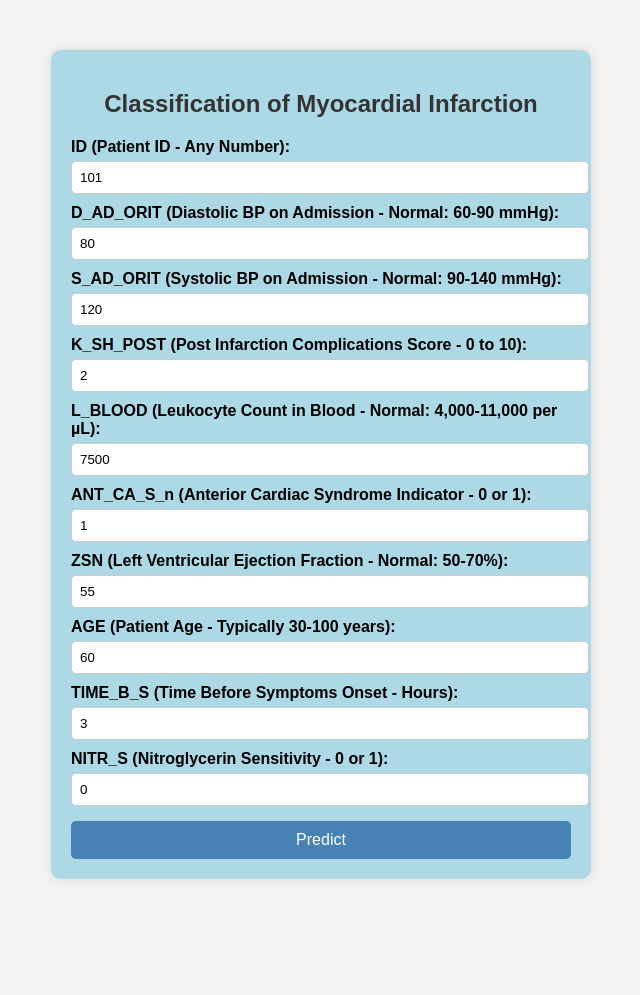
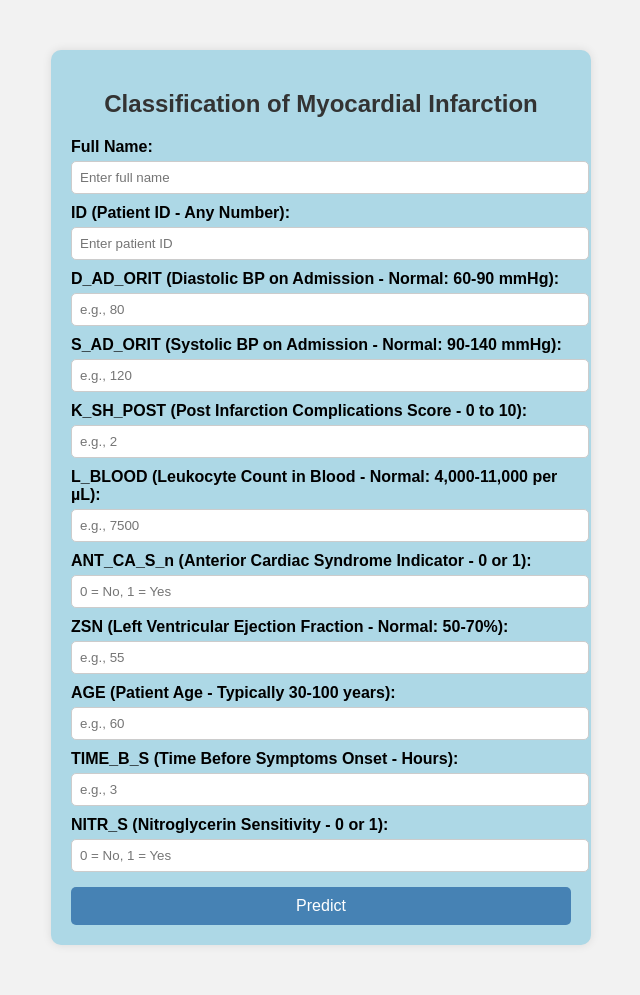
Before and after one commit to deepikareddy-22/Myocardial-infraction, a Python web app: template templates/home.html in a window 1280 px wide. Shown: the whole page, without its empty margins (319-959 px from the left). Before the commit the page ends 879 px from the top, so only its background shows below. Run offline with Jinja, Linux system fonts and the light colour scheme; the template is opened without the code that fills it, so the values that code supplies are empty.

Commit message:
Update home.html

```diff
--- a/templates/home.html
+++ b/templates/home.html
@@ -6,13 +6,13 @@
     <title>Classification of Myocardial Infarction</title>
     <style>
         body {
-            background-color: #f2f2f2; /* Light grey background */
+            background-color: #f2f2f2;
             font-family: Arial, sans-serif;
         }
         .container {
             max-width: 500px;
             margin: 50px auto;
-            background: #add8e6; /* Light blue container */
+            background: #add8e6;
             padding: 20px;
             border-radius: 10px;
             box-shadow: 0px 0px 10px rgba(0, 0, 0, 0.1);
@@ -36,7 +36,7 @@
         button {
             width: 100%;
             padding: 10px;
-            background: #4682B4; /* Medium blue */
+            background: #4682B4;
             border: none;
             border-radius: 5px;
             margin-top: 15px;
@@ -45,49 +45,49 @@
             color: white;
         }
         button:hover {
-            background: #4169E1; /* Royal blue */
+            background: #4169E1;
         }
     </style>
 </head>
 <body>
-
     <div class="container">
         <h2>Classification of Myocardial Infarction</h2>
         <form action="/predict" method="post">
+            <label for="Full_Name">Full Name:</label>
+            <input type="text" id="Full_Name" name="Full_Name" placeholder="Enter full name" required>
 
             <label for="ID">ID (Patient ID - Any Number):</label>
-            <input type="number" id="ID" name="ID" value="101" required>
+            <input type="number" id="ID" name="ID" placeholder="Enter patient ID" required>
 
             <label for="D_AD_ORIT">D_AD_ORIT (Diastolic BP on Admission - Normal: 60-90 mmHg):</label>
-            <input type="number" id="D_AD_ORIT" name="D_AD_ORIT" value="80" min="40" max="120" required>
+            <input type="number" id="D_AD_ORIT" name="D_AD_ORIT" placeholder="e.g., 80" min="40" max="120" required>
 
             <label for="S_AD_ORIT">S_AD_ORIT (Systolic BP on Admission - Normal: 90-140 mmHg):</label>
-            <input type="number" id="S_AD_ORIT" name="S_AD_ORIT" value="120" min="70" max="200" required>
+            <input type="number" id="S_AD_ORIT" name="S_AD_ORIT" placeholder="e.g., 120" min="70" max="200" required>
 
             <label for="K_SH_POST">K_SH_POST (Post Infarction Complications Score - 0 to 10):</label>
-            <input type="number" id="K_SH_POST" name="K_SH_POST" value="2" min="0" max="10" required>
+            <input type="number" id="K_SH_POST" name="K_SH_POST" placeholder="e.g., 2" min="0" max="10" required>
 
             <label for="L_BLOOD">L_BLOOD (Leukocyte Count in Blood - Normal: 4,000-11,000 per µL):</label>
-            <input type="number" id="L_BLOOD" name="L_BLOOD" value="7500" min="1000" max="20000" required>
+            <input type="number" id="L_BLOOD" name="L_BLOOD" placeholder="e.g., 7500" min="1000" max="20000" required>
 
             <label for="ANT_CA_S_n">ANT_CA_S_n (Anterior Cardiac Syndrome Indicator - 0 or 1):</label>
-            <input type="number" id="ANT_CA_S_n" name="ANT_CA_S_n" value="1" min="0" max="1" required>
+            <input type="number" id="ANT_CA_S_n" name="ANT_CA_S_n" placeholder="0 = No, 1 = Yes" min="0" max="1" required>
 
             <label for="ZSN">ZSN (Left Ventricular Ejection Fraction - Normal: 50-70%):</label>
-            <input type="number" id="ZSN" name="ZSN" value="55" min="10" max="90" required>
+            <input type="number" id="ZSN" name="ZSN" placeholder="e.g., 55" min="10" max="90" required>
 
             <label for="AGE">AGE (Patient Age - Typically 30-100 years):</label>
-            <input type="number" id="AGE" name="AGE" value="60" min="18" max="120" required>
+            <input type="number" id="AGE" name="AGE" placeholder="e.g., 60" min="18" max="120" required>
 
             <label for="TIME_B_S">TIME_B_S (Time Before Symptoms Onset - Hours):</label>
-            <input type="number" id="TIME_B_S" name="TIME_B_S" value="3" min="0" max="48" required>
+            <input type="number" id="TIME_B_S" name="TIME_B_S" placeholder="e.g., 3" min="0" max="48" required>
 
             <label for="NITR_S">NITR_S (Nitroglycerin Sensitivity - 0 or 1):</label>
-            <input type="number" id="NITR_S" name="NITR_S" value="0" min="0" max="1" required>
+            <input type="number" id="NITR_S" name="NITR_S" placeholder="0 = No, 1 = Yes" min="0" max="1" required>
 
             <button type="submit">Predict</button>
         </form>
     </div>
-
 </body>
 </html>
```
